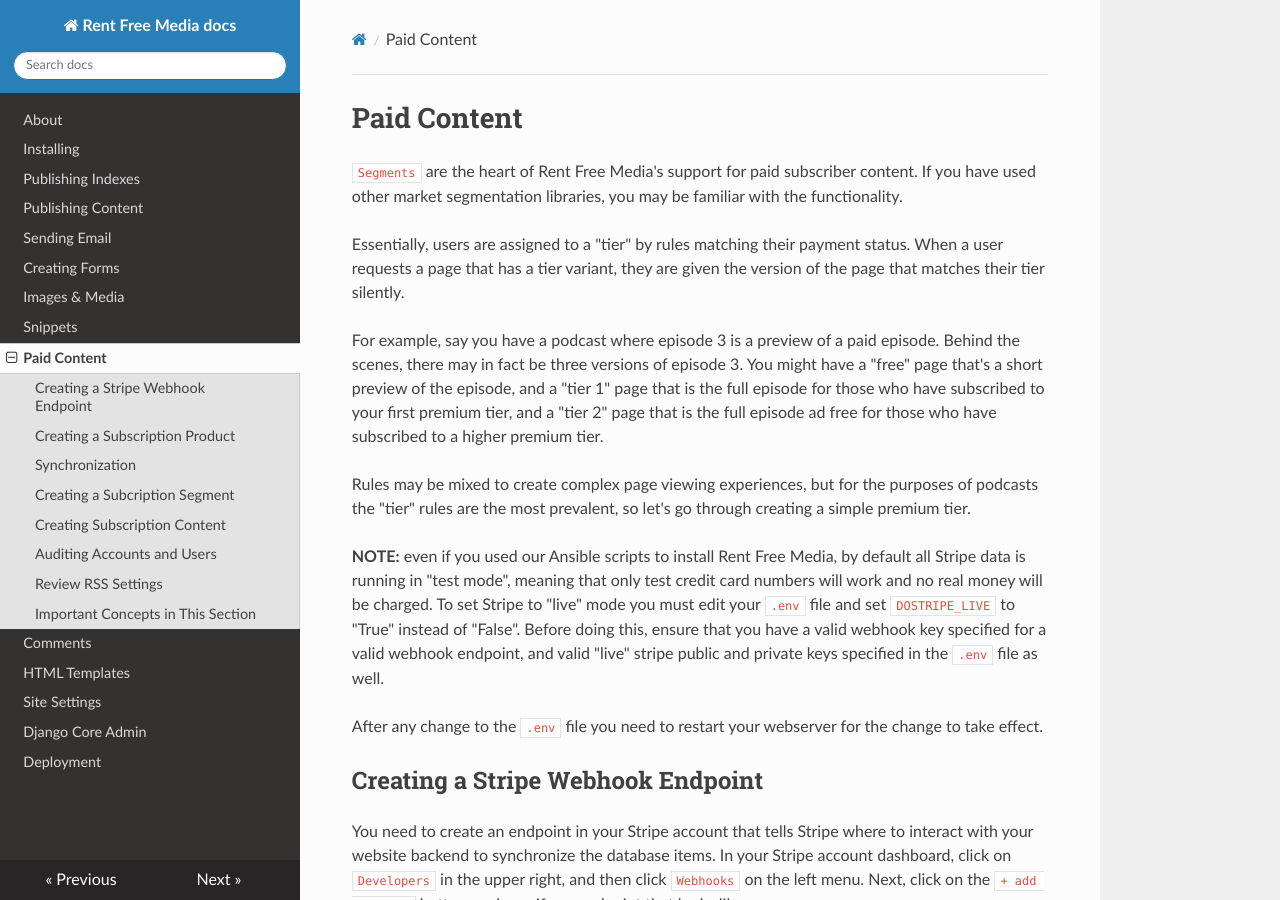
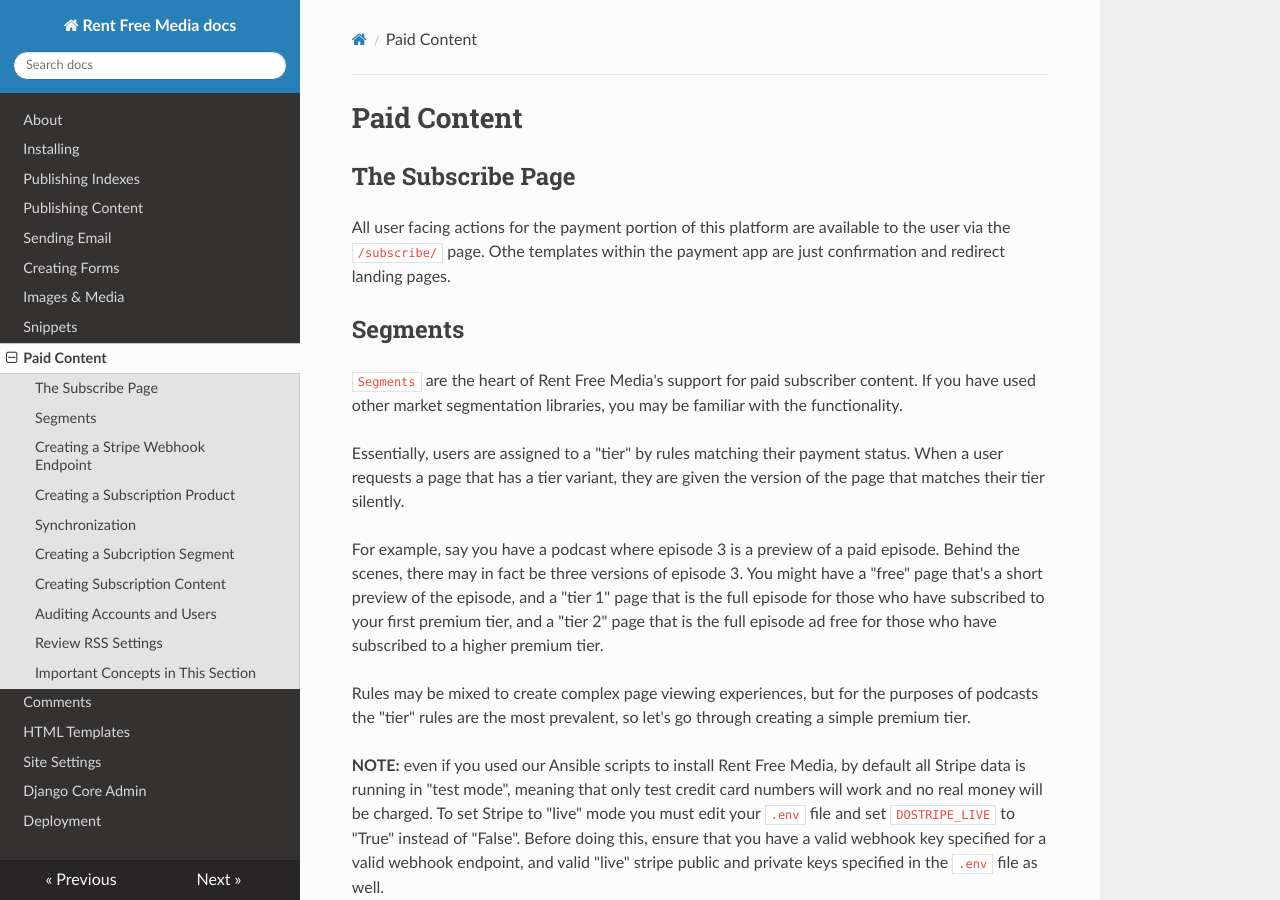
Before and after one commit to RentFreeMedia/rentfreemedia, an MkDocs documentation site: the page built from docs/paid_content.md, in a window 1280 px wide and 900 px high. Built offline with MkDocs 1.6.1, drawn with Linux system fonts in a browser that asks for light colours; nearby versions of some CDN libraries.

Commit message:
clarify docs on payment views, pass reset template bug
clarify premium media storage and payment view in docs, fix password_reset template bug.

```diff
--- a/docs/paid_content.md
+++ b/docs/paid_content.md
@@ -1,4 +1,10 @@
 # Paid Content
+
+## The Subscribe Page
+
+All user facing actions for the payment portion of this platform are available to the user via the `/subscribe/` page.  Othe templates within the payment app are just confirmation and redirect landing pages.
+
+## Segments
 
 `Segments` are the heart of Rent Free Media's support for paid subscriber content. If you have used other market segmentation libraries, you may be familiar with the functionality.
 
```
Also changed, not shown: docs/manage_media.md (+4 -0 lines), 1 other file.
